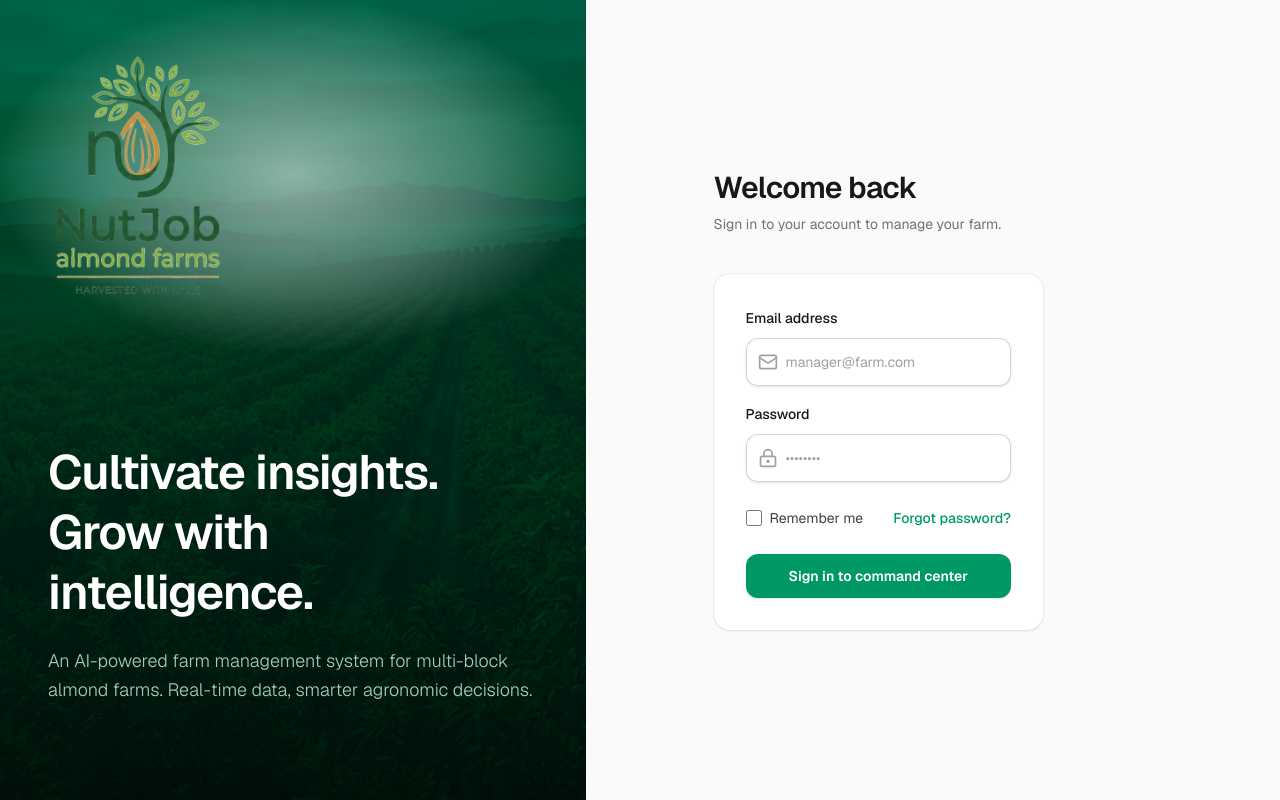
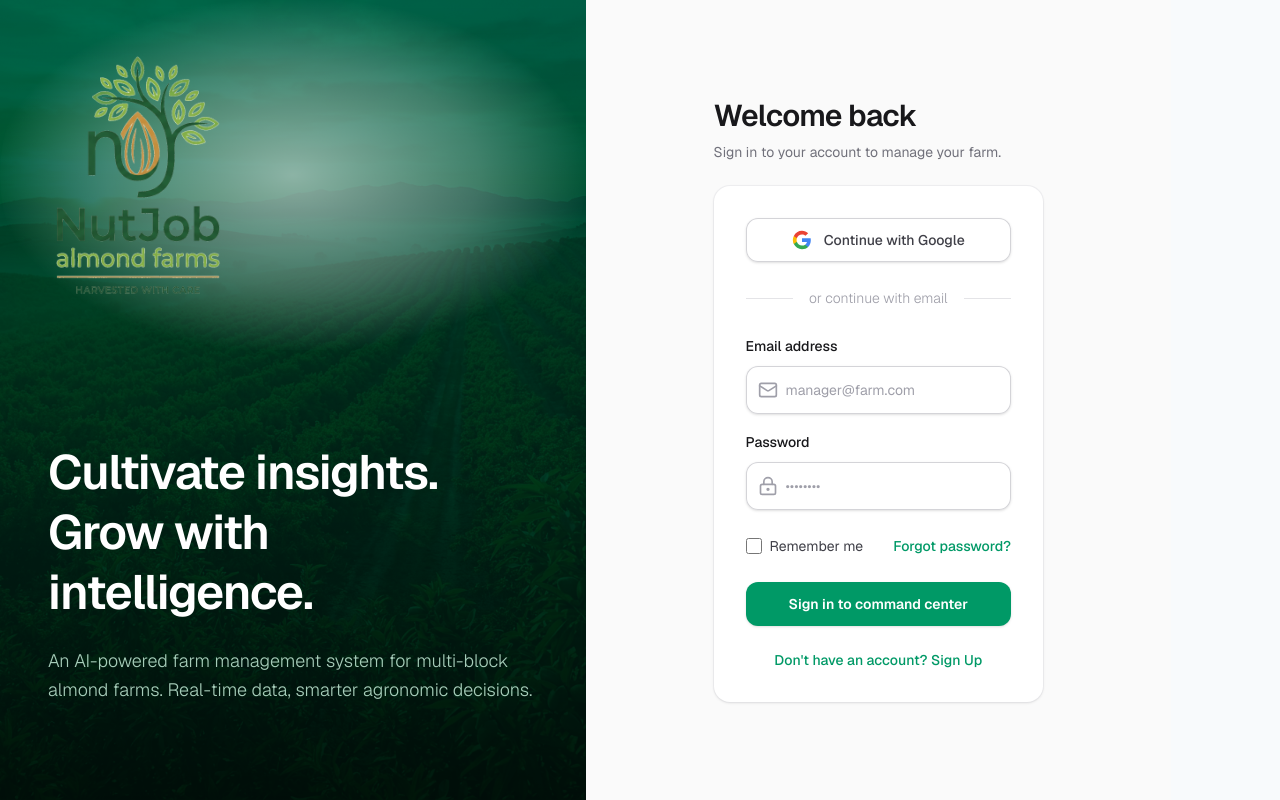
Before and after one commit to gharaybehm/NutJob, a Next.js app: page /login in a window 1280 px wide. Built offline with nearby package versions, Linux system fonts and the light colour scheme; no server answers.

Commit message:
feat: add email self-signup and Google OAuth authentication for new user onboarding

```diff
--- a/app/(auth)/login/page.tsx
+++ b/app/(auth)/login/page.tsx
@@ -1,6 +1,6 @@
 import Image from 'next/image'
-import { LockKeyhole, Mail } from 'lucide-react'
-import { login } from './actions'
+import { LockKeyhole, Mail, User } from 'lucide-react'
+import { login, signUp, signInWithGoogle } from './actions'
 import { getTranslations } from 'next-intl/server'
 
 export default async function LoginPage({
@@ -10,6 +10,7 @@ export default async function LoginPage({
 }) {
   const resolvedSearchParams = await searchParams
   const message = resolvedSearchParams?.message as string | undefined
+  const mode = (resolvedSearchParams?.mode as string) === 'signup' ? 'signup' : 'signin'
   const t = await getTranslations('auth.login')
 
   return (
@@ -44,28 +45,77 @@ export default async function LoginPage({
         </div>
       </div>
 
-      {/* Right side - Login Form */}
+      {/* Right side - Form Panel */}
       <div className="flex w-full flex-col overflow-y-auto px-4 py-12 sm:px-6 lg:w-1/2 lg:px-20 lg:justify-center xl:px-32 relative bg-zinc-50">
         <div className="mx-auto w-full max-w-sm lg:max-w-md">
           <div className="mb-10 flex items-center justify-center lg:hidden">
             <Image src="/logo-full.png" alt={t('logoAlt')} width={130} height={183} className="object-contain" />
           </div>
 
-          <div className="mb-10">
-            <h2 className="text-3xl font-semibold tracking-tight text-zinc-900">{t('title')}</h2>
-            <p className="mt-2 text-sm text-zinc-500">{t('subtitle')}</p>
+          <div className="mb-6">
+            <h2 className="text-3xl font-semibold tracking-tight text-zinc-900">
+              {mode === 'signup' ? t('signUpTitle') : t('title')}
+            </h2>
+            <p className="mt-2 text-sm text-zinc-500">
+              {mode === 'signup' ? t('signUpSubtitle') : t('subtitle')}
+            </p>
           </div>
 
-          <div className="mt-8 rounded-2xl bg-white p-8 shadow-sm ring-1 ring-zinc-200/50">
-            <form action={login} className="space-y-6">
+          <div className="mt-6 rounded-2xl bg-white p-8 shadow-sm ring-1 ring-zinc-200/50">
+            {/* Google OAuth Button */}
+            <form action={signInWithGoogle}>
+              <button
+                type="submit"
+                className="flex w-full items-center justify-center gap-3 rounded-xl bg-white px-3 py-3 text-sm font-medium text-zinc-700 shadow-sm ring-1 ring-inset ring-zinc-300 hover:bg-zinc-50 hover:shadow-md transition-all duration-200 cursor-pointer"
+              >
+                <svg className="h-5 w-5" viewBox="0 0 24 24" width="24" height="24" xmlns="http://www.w3.org/2000/svg">
+                  <path d="M22.56 12.25c0-.78-.07-1.53-.2-2.25H12v4.26h5.92c-.26 1.37-1.04 2.53-2.21 3.31v2.77h3.57c2.08-1.92 3.28-4.74 3.28-8.09z" fill="#4285F4" />
+                  <path d="M12 23c2.97 0 5.46-.98 7.28-2.66l-3.57-2.77c-.98.66-2.23 1.06-3.71 1.06-2.86 0-5.29-1.93-6.16-4.53H2.18v2.84C3.99 20.53 7.7 23 12 23z" fill="#34A853" />
+                  <path d="M5.84 14.09c-.22-.66-.35-1.36-.35-2.09s.13-1.43.35-2.09V7.06H2.18C1.43 8.55 1 10.22 1 12s.43 3.45 1.18 4.94l2.85-2.22.81-.63z" fill="#FBBC05" />
+                  <path d="M12 5.38c1.62 0 3.06.56 4.21 1.64l3.15-3.15C17.45 2.09 14.97 1 12 1 7.7 1 3.99 3.47 2.18 7.06l3.66 2.84c.87-2.6 3.3-4.52 6.16-4.52z" fill="#EA4335" />
+                </svg>
+                <span>{t('googleButton')}</span>
+              </button>
+            </form>
+
+            <div className="relative my-6">
+              <div className="absolute inset-0 flex items-center" aria-hidden="true">
+                <div className="w-full border-t border-zinc-200" />
+              </div>
+              <div className="relative flex justify-center text-sm leading-6">
+                <span className="bg-white px-4 text-zinc-400 font-light">
+                  {mode === 'signup' ? 'or register with email' : 'or continue with email'}
+                </span>
+              </div>
+            </div>
+
+            {/* Email / Password Form */}
+            <form action={mode === 'signup' ? signUp : login} className="space-y-4">
               {message && (
-                <div className="rounded-xl bg-red-50 p-4 text-sm text-red-600 border border-red-100 flex items-center gap-3">
-                  <div className="h-1.5 w-1.5 rounded-full bg-red-500 flex-shrink-0" />
+                <div className="rounded-xl bg-emerald-50 p-4 text-sm text-emerald-800 border border-emerald-100 flex items-center gap-3">
+                  <div className="h-1.5 w-1.5 rounded-full bg-emerald-600 flex-shrink-0" />
                   {message}
                 </div>
               )}
 
-              <div className="space-y-4">
+              {mode === 'signup' && (
+                <div>
+                  <label htmlFor="full_name" className="block text-sm font-medium leading-6 text-zinc-900">
+                    {t('fullNameLabel')}
+                  </label>
+                  <div className="relative mt-2">
+                    <div className="pointer-events-none absolute inset-y-0 start-0 flex items-center ps-3">
+                      <User className="h-5 w-5 text-zinc-400" aria-hidden="true" />
+                    </div>
+                    <input
+                      id="full_name" name="full_name" type="text" required
+                      className="block w-full rounded-xl border-0 py-3 ps-10 pe-3 text-zinc-900 shadow-sm ring-1 ring-inset ring-zinc-300 placeholder:text-zinc-400 focus:ring-2 focus:ring-inset focus:ring-emerald-600 sm:text-sm sm:leading-6 transition-all duration-200"
+                      placeholder={t('fullNamePlaceholder')}
+                    />
+                  </div>
+                </div>
+              )}
+
               <div>
                 <label htmlFor="email" className="block text-sm font-medium leading-6 text-zinc-900">
                   {t('emailLabel')}
@@ -97,9 +147,9 @@ export default async function LoginPage({
                   />
                 </div>
               </div>
-              </div>
 
-              <div className="flex items-center justify-between mt-6">
+              {mode === 'signin' && (
+                <div className="flex items-center justify-between pt-2">
                   <div className="flex items-center gap-2">
                     <input
                       id="remember-me" name="remember-me" type="checkbox"
@@ -115,18 +165,31 @@ export default async function LoginPage({
                     </a>
                   </div>
                 </div>
+              )}
 
-              <div>
+              <div className="pt-2">
                 <button
                   type="submit"
-                  className="group relative flex w-full justify-center rounded-xl bg-emerald-600 px-3 py-3 text-sm font-semibold text-white shadow-sm hover:bg-emerald-500 hover:shadow-md hover:shadow-emerald-500/20 focus-visible:outline focus-visible:outline-2 focus-visible:outline-offset-2 focus-visible:outline-emerald-600 transition-all duration-200"
+                  className="group relative flex w-full justify-center rounded-xl bg-emerald-600 px-3 py-3 text-sm font-semibold text-white shadow-sm hover:bg-emerald-500 hover:shadow-md hover:shadow-emerald-500/20 focus-visible:outline focus-visible:outline-2 focus-visible:outline-offset-2 focus-visible:outline-emerald-600 transition-all duration-200 cursor-pointer"
                 >
                   <span className="relative z-10 flex items-center gap-2">
-                    {t('signIn')}
+                    {mode === 'signup' ? t('signUpButton') : t('signIn')}
                   </span>
                 </button>
               </div>
             </form>
+
+            <div className="mt-6 text-center text-sm">
+              {mode === 'signup' ? (
+                <a href="/login?mode=signin" className="font-medium text-emerald-600 hover:text-emerald-500 transition-colors">
+                  {t('hasAccountLink')}
+                </a>
+              ) : (
+                <a href="/login?mode=signup" className="font-medium text-emerald-600 hover:text-emerald-500 transition-colors">
+                  {t('noAccountLink')}
+                </a>
+              )}
+            </div>
           </div>
         </div>
       </div>
--- /dev/null
+++ b/app/auth/callback/route.ts
@@ -0,0 +1,54 @@
+import { NextResponse } from 'next/server'
+import { createClient } from '@/utils/supabase/server'
+import { createAdminClient } from '@/utils/supabase/admin'
+
+export async function GET(request: Request) {
+  const { searchParams, origin } = new URL(request.url)
+  const code = searchParams.get('code')
+  const next = searchParams.get('next') ?? '/farms'
+
+  if (code) {
+    const supabase = await createClient()
+    const { error } = await supabase.auth.exchangeCodeForSession(code)
+
+    if (!error) {
+      const { data: { user } } = await supabase.auth.getUser()
+
+      if (user) {
+        // Check if profile exists
+        const { data: profile } = await supabase
+          .from('user_profiles')
+          .select('role')
+          .eq('id', user.id)
+          .single()
+
+        if (!profile) {
+          // Profile does not exist, create it with role 'admin'
+          const adminClient = createAdminClient()
+          const fullName = user.user_metadata?.full_name || user.user_metadata?.name || user.email?.split('@')[0] || 'New User'
+
+          await adminClient.from('user_profiles').insert({
+            id: user.id,
+            full_name: fullName,
+            role: 'admin',
+            updated_at: new Date().toISOString()
+          })
+        }
+      }
+
+      // Check forwarded host for redirects in production
+      const forwardedHost = request.headers.get('x-forwarded-host')
+      const isLocalEnv = process.env.NODE_ENV === 'development'
+      if (isLocalEnv) {
+        return NextResponse.redirect(`${origin}${next}`)
+      } else if (forwardedHost) {
+        return NextResponse.redirect(`https://${forwardedHost}${next}`)
+      } else {
+        return NextResponse.redirect(`${origin}${next}`)
+      }
+    }
+  }
+
+  // Redirect to login page with error message if exchange failed
+  return NextResponse.redirect(`${origin}/login?message=${encodeURIComponent('Could not exchange OAuth token')}`)
+}
--- a/messages/en.json
+++ b/messages/en.json
@@ -322,7 +322,17 @@
       "passwordLabel": "Password",
       "rememberMe": "Remember me",
       "forgotPassword": "Forgot password?",
-      "signIn": "Sign in to command center"
+      "signIn": "Sign in to command center",
+      "signUpTitle": "Create your account",
+      "signUpSubtitle": "Sign up to start managing your farm.",
+      "fullNameLabel": "Full name",
+      "fullNamePlaceholder": "John Doe",
+      "signUpButton": "Create account",
+      "googleButton": "Continue with Google",
+      "hasAccountLink": "Already have an account? Sign In",
+      "noAccountLink": "Don't have an account? Sign Up",
+      "signingUp": "Creating account...",
+      "signingIn": "Signing in..."
     },
     "signOut": "Sign out"
   },
--- a/messages/tr.json
+++ b/messages/tr.json
@@ -322,7 +322,17 @@
       "passwordLabel": "Şifre",
       "rememberMe": "Beni hatırla",
       "forgotPassword": "Şifremi unuttum?",
-      "signIn": "Komuta merkezine giriş yap"
+      "signIn": "Komuta merkezine giriş yap",
+      "signUpTitle": "Hesap oluşturun",
+      "signUpSubtitle": "Çiftliğinizi yönetmeye başlamak için kaydolun.",
+      "fullNameLabel": "Adınız Soyadınız",
+      "fullNamePlaceholder": "Ahmet Yılmaz",
+      "signUpButton": "Hesap oluştur",
+      "googleButton": "Google ile Devam Et",
+      "hasAccountLink": "Zaten bir hesabınız var mı? Giriş Yapın",
+      "noAccountLink": "Bir hesabınız yok mu? Kaydolun",
+      "signingUp": "Hesap oluşturuluyor...",
+      "signingIn": "Giriş yapılıyor..."
     },
     "signOut": "Çıkış Yap"
   },
--- a/utils/supabase/middleware.ts
+++ b/utils/supabase/middleware.ts
@@ -38,7 +38,8 @@ export async function updateSession(request: NextRequest) {
   if (
     !user &&
     !request.nextUrl.pathname.startsWith('/login') &&
-    !request.nextUrl.pathname.startsWith('/auth')
+    !request.nextUrl.pathname.startsWith('/auth') &&
+    !request.nextUrl.pathname.startsWith('/api')
   ) {
     // no user, potentially respond by redirecting the user to the login page
     const url = request.nextUrl.clone()
```
Also changed, not shown: app/(auth)/login/actions.ts (+71 -1 lines), messages/ar.json (+11 -1 lines), 1 other file (tests, documents, lock files or other folders). Lines whose indentation alone changed are shown as unchanged.
